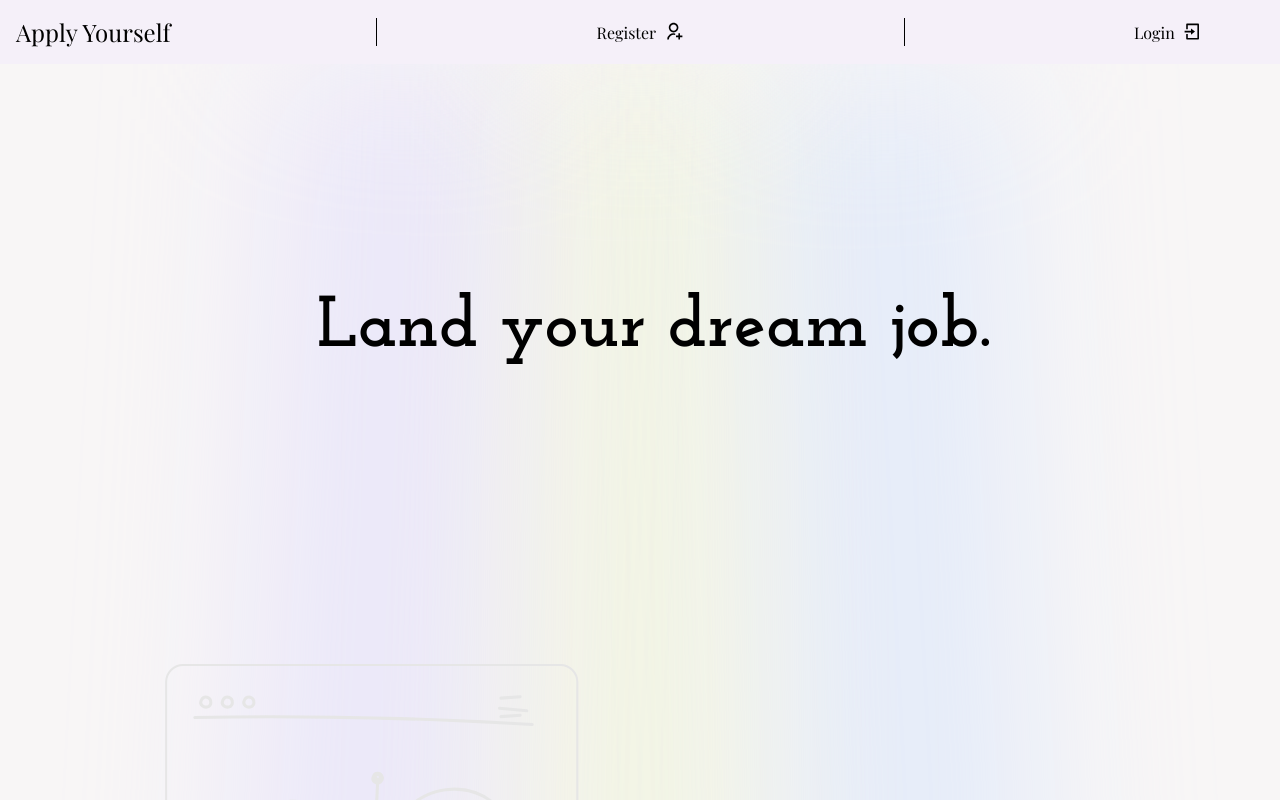
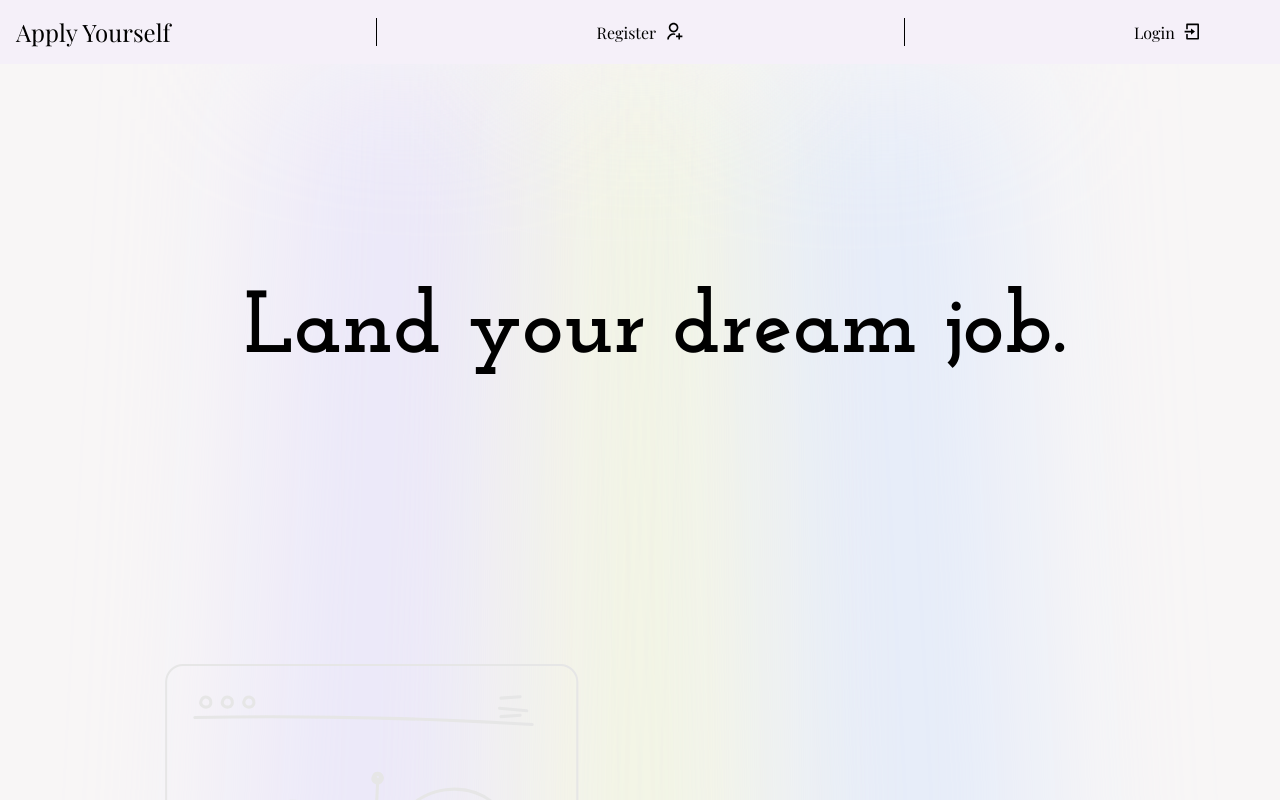
Before and after one commit to a-stepanian/apply-yourself-client, a React (Create React App) app: page / in a window 1280 px wide. Shown: the top 800 px of the page. Built offline with nearby package versions, Linux system fonts and the light colour scheme; no server answers; a web font is replaced by a local one.

Commit message:
add styling, some client side form validations/links and error component

```diff
--- a/src/pages/HeroPage.js
+++ b/src/pages/HeroPage.js
@@ -1,9 +1,11 @@
-import React, { useEffect } from "react";
+import React, { useEffect, useContext } from "react";
 import styled from "styled-components";
 import LineDesign from "../components/LineDesign";
 import { Link } from "react-router-dom";
+import AuthContext from "../context/AuthContext";
 
 const HeroPage = () => {
+  const { loggedIn } = useContext(AuthContext);
   useEffect(() => {
     const dots = document.querySelectorAll(".dot");
     for (let i = 0; i < dots.length; i++) {
@@ -39,18 +41,27 @@ const HeroPage = () => {
         <span className="dot">.</span>
       </h1>
       <div className="register-wrapper">
+        {loggedIn ? (
+          <Link to="/dashboard" className="register">
+            Continue to Dashboard
+          </Link>
+        ) : (
           <Link to="/register" className="register">
             Sign up for a free account
           </Link>
+        )}
       </div>
+      {!loggedIn && (
         <div className="login-wrapper">
           <p>
             Already have an account?
             <Link to="/login" className="login">
-            Login
+              Log In
             </Link>
           </p>
         </div>
+      )}
+
       <img
         className="svg"
         src="hero.svg"
@@ -93,6 +104,7 @@ const Wrapper = styled.main`
     position: relative;
     z-index: 1;
     width: 100%;
+    margin-bottom: 30vh;
   }
 
   .register {
@@ -131,7 +143,7 @@ const Wrapper = styled.main`
   /* Media Queries */
   @media (min-width: 480px) {
     h1 {
-      width: 30rem;
+      width: 100%;
       height: 4rem;
       margin: 5rem 0 3rem;
       font-size: 2.8rem;
@@ -147,10 +159,35 @@ const Wrapper = styled.main`
 
   @media (min-width: 768px) {
     h1 {
-      width: 50rem;
+      width: 100%;
       margin: 25vh 0 40vh;
       font-size: 4.5rem;
       line-height: 4.5rem;
+    }
+    .register-wrapper,
+    .login-wrapper {
+      position: absolute;
+      right: calc(50% - 20rem);
+      width: 17rem;
+      display: flex;
+      justify-content: center;
+    }
+    .register-wrapper {
+      top: 60vh;
+    }
+    .login-wrapper {
+      color: rgba(0, 0, 0, 0.5);
+      top: calc(60vh + 2.5rem);
+    }
+    .svg {
+      max-width: 60rem;
+    }
+  }
+
+  @media (min-width: 990px) {
+    h1 {
+      margin: 25vh 0 40vh;
+      font-size: 5.5rem;
     }
     .register-wrapper,
     .login-wrapper {
--- a/src/pages/LoginPage.js
+++ b/src/pages/LoginPage.js
@@ -1,7 +1,7 @@
 import React, { useState, useContext, useEffect } from "react";
+import { useNavigate, Link } from "react-router-dom";
 import AuthContext from "../context/AuthContext";
 import styled from "styled-components";
-import { useNavigate } from "react-router-dom";
 import LineDesign from "../components/LineDesign";
 
 const LoginPage = ({ isDropdownOpen, toggleDropdown }) => {
@@ -19,6 +19,7 @@ const LoginPage = ({ isDropdownOpen, toggleDropdown }) => {
     });
   };
 
+  // url variable to send create new user POST request to
   //   const url = "https://server-apply-yourself.herokuapp.com/auth/login";
   const url = "http://localhost:5000/auth/login";
 
@@ -63,16 +64,36 @@ const LoginPage = ({ isDropdownOpen, toggleDropdown }) => {
 
   return (
     <Wrapper>
-      <section>
+      <section className="form-section">
+        <div className="image-wrapper">
+          <img
+            src="newaccount.svg"
+            alt="Ambitious job seeker creating a new Apply Yourself account."
+          />
+        </div>
+        <div className="image-wrapper">
+          <img
+            src="newaccount2.svg"
+            alt="Ambitious job seeker creating a new Apply Yourself account."
+          />
+        </div>
         <LineDesign />
         <h4>Log In To Your Account</h4>
+        <div className="register-wrapper">
+          <p>
+            Don't have an account?
+            <Link to="/register" className="register">
+              Sign Up
+            </Link>
+          </p>
+        </div>
         <form onSubmit={handleSubmit}>
           <div className="form-input">
             <label className="label" htmlFor="username">
               Username
             </label>
             <input
-              autoComplete="false"
+              required
               type="text"
               id="username"
               value={form.username}
@@ -84,7 +105,7 @@ const LoginPage = ({ isDropdownOpen, toggleDropdown }) => {
               Password
             </label>
             <input
-              autoComplete="false"
+              required
               type="password"
               id="password"
               value={form.password}
@@ -99,31 +120,52 @@ const LoginPage = ({ isDropdownOpen, toggleDropdown }) => {
 };
 
 const Wrapper = styled.main`
+  height: 50rem;
   display: flex;
   flex-direction: column;
   align-items: center;
-  overflow-x: hidden;
-  section {
+  overflow: hidden;
+  .form-section {
     position: relative;
     width: 100%;
     display: flex;
     flex-direction: column;
     align-items: center;
+    .image-wrapper {
+      display: none;
+    }
   }
   h4 {
+    z-index: 1;
+    position: relative;
     margin: 5rem 1rem 1rem;
     font-weight: 500;
     font-size: 2.4rem;
     text-align: center;
   }
+  .register-wrapper {
+    position: relative;
+    z-index: 1;
+    margin-top: 1rem;
+    margin-bottom: 2rem;
+    p {
+      font-size: 0.8rem;
+      font-weight: 900;
+    }
+    .register {
+      margin-left: 0.5rem;
+    }
+  }
   form {
     z-index: 1;
+    background-color: rgba(255, 255, 255, 0.6);
+    box-shadow: 3px 3px 10px rgb(0, 0, 0, 0.2);
+    border-radius: 3px;
     position: relative;
     width: 100%;
-    max-width: 16rem;
-    margin: 1rem;
-    padding: 2rem 0;
-    border-top: 1px solid var(--beige2);
+    max-width: 20rem;
+    margin: 1rem 1rem 5rem;
+    padding: 2rem;
     .form-input {
       margin-bottom: 1rem;
       display: flex;
@@ -137,11 +179,10 @@ const Wrapper = styled.main`
     .label {
       font-weight: 500;
     }
-
     button {
       color: black;
       width: 100%;
-      margin: 2rem 0 6rem;
+      margin: 1rem 0;
       padding: 1rem;
       border: 2px solid rgba(0, 0, 0, 0.3);
       border-radius: 2px;
@@ -155,6 +196,49 @@ const Wrapper = styled.main`
       }
     }
   }
+
+  @media (min-width: 768px) {
+    .form-section {
+      .image-wrapper {
+        display: block;
+        position: absolute;
+        &:nth-of-type(1) {
+          top: calc(50% + 5rem);
+          opacity: 0.5;
+          width: calc(40% - 7rem);
+          left: 0;
+        }
+        &:nth-of-type(2) {
+          top: calc(50% - 5rem);
+          opacity: 0.6;
+          width: calc(40% - 5rem);
+          right: 0;
+        }
+        img {
+          width: 100%;
+        }
+      }
+    }
+  }
+
+  @media (min-width: 1200px) {
+    .form-section {
+      .image-wrapper {
+        &:nth-of-type(1) {
+          top: calc(50% - 5rem);
+          opacity: 0.2;
+          width: calc(60% - 7rem);
+          left: 0;
+        }
+        &:nth-of-type(2) {
+          top: calc(50% - 10rem);
+          opacity: 0.3;
+          width: calc(60% - 5rem);
+          right: 0;
+        }
+      }
+    }
+  }
 `;
 
 export default LoginPage;
--- a/src/pages/NewAppPage.js
+++ b/src/pages/NewAppPage.js
@@ -1,9 +1,9 @@
 import React, { useState } from "react";
+import { useNavigate } from "react-router-dom";
 import styled from "styled-components";
-import { useNavigate } from "react-router-dom";
 import LineDesign from "../components/LineDesign";
 
-const NewAppPage = ({ isDropdownOpen, toggleDropdown, user }) => {
+const NewAppPage = ({ isDropdownOpen, toggleDropdown }) => {
   const [form, setForm] = useState({
     company: "",
     position: "",
@@ -69,18 +69,17 @@ const NewAppPage = ({ isDropdownOpen, toggleDropdown, user }) => {
 
   return (
     <Wrapper>
-      <header className="img-container">
+      <section className="form-section">
+        <div className="image-wrapper">
           <img
-          className="clipboard-img"
-          src="/create.jpg"
-          alt="A job application form is next to a pen and laptop"
+            src="/newapp.svg"
+            alt="Ambitious job seeker creating a new Apply Yourself account."
           />
-      </header>
-      <section>
+        </div>
         <LineDesign />
+        <div className="form-wrapper">
+          <h4>Add Application</h4>
           <form onSubmit={handleSubmit}>
-          <div className="top-half-of-form">
-            <h4>Position Details</h4>
             <div className="form-input">
               <label className="label" htmlFor="company">
                 Company
@@ -125,9 +124,6 @@ const NewAppPage = ({ isDropdownOpen, toggleDropdown, user }) => {
                 onChange={(e) => updateForm({ location: e.target.value })}
               />
             </div>
-          </div>
-          <div className="bottom-half-of-form">
-            <h4 className="app-h4">Application Details</h4>
             <div className="date-and-status">
               <div className="date-input">
                 <label className="label" htmlFor="applied">
@@ -192,55 +188,47 @@ const NewAppPage = ({ isDropdownOpen, toggleDropdown, user }) => {
               />
             </div>
             <button type="submit">Add New Job</button>
+          </form>
         </div>
-        </form>
       </section>
     </Wrapper>
   );
 };
 
-const Wrapper = styled.section`
+const Wrapper = styled.main`
   display: flex;
   flex-direction: column;
   align-items: center;
-  overflow-x: hidden;
-  .img-container {
-    width: 100%;
-    height: 10rem;
-    .clipboard-img {
-      object-fit: cover;
-      width: 100%;
-      height: 10rem;
-    }
-  }
-
-  section {
+  overflow: hidden;
+  .form-section {
     position: relative;
     width: 100%;
     display: flex;
     flex-direction: column;
     align-items: center;
+    .image-wrapper {
+      display: none;
+    }
+  }
+  h4 {
+    z-index: 1;
+    position: relative;
+    margin: 5rem 1rem 1rem;
+    font-weight: 500;
+    font-size: 2.4rem;
+    text-align: center;
   }
   form {
     z-index: 1;
+    background-color: rgba(255, 255, 255, 0.6);
+    box-shadow: 3px 3px 10px rgb(0, 0, 0, 0.2);
+    border-radius: 3px;
     position: relative;
     width: 100%;
-    margin: 1rem;
-    padding: 1rem;
-    max-width: 30rem;
-    h4 {
-      margin: 3rem 0 1rem;
-      padding-bottom: 1rem;
-      border-bottom: 1px solid var(--beige2);
-      font-weight: 500;
-      font-size: 2rem;
-      text-align: center;
-    }
-    .app-h4 {
-      margin-top: 5rem;
-    }
-    .form-input,
-    .date-input {
+    max-width: 20rem;
+    margin: 1rem 1rem 5rem;
+    padding: 2rem;
+    .form-input {
       margin-bottom: 1rem;
       display: flex;
       flex-direction: column;
@@ -250,43 +238,13 @@ const Wrapper = styled.section`
         border-radius: 1px;
       }
     }
-    .date-input {
-      margin-bottom: 1rem;
-      input {
-        background-color: white;
-        padding: 0.2rem;
-        width: 8.5rem;
-        font-size: 1rem;
-        font-family: "Playfair Display", serif;
-      }
-    }
-    .date-and-status {
-      display: flex;
-      flex-direction: column;
-      justify-content: space-between;
-    }
     .label {
-      font-weight: 700;
-    }
-    .radio-buttons {
-      background-color: white;
-      border: 1px solid rgba(0, 0, 0, 0.6);
-      border-radius: 1px;
-      padding: 0.3rem;
-      display: flex;
-      justify-content: space-around;
-    }
-    .button-wrapper {
-      margin: 0 0.5rem;
-    }
-    textarea {
-      border-radius: 2px;
-      padding: 0.3rem;
+      font-weight: 500;
     }
     button {
       color: black;
       width: 100%;
-      margin: 4rem 0;
+      margin: 1rem 0;
       padding: 1rem;
       border: 2px solid rgba(0, 0, 0, 0.3);
       border-radius: 2px;
@@ -301,38 +259,37 @@ const Wrapper = styled.section`
     }
   }
 
-  @media (min-width: 480px) {
-    form {
-      .date-and-status {
+  @media (min-width: 768px) {
+    .form-section {
       flex-direction: row;
+      .image-wrapper {
+        display: block;
+        top: calc(50% + 5rem);
+        opacity: 0.5;
+        width: 50%;
+        left: 5rem;
+        img {
+          width: 100%;
+        }
       }
     }
   }
 
-  @media (min-width: 990px) {
-    form {
-      width: 100%;
-      max-width: 100%;
-      display: flex;
-      justify-content: center;
-      .top-half-of-form,
-      .bottom-half-of-form {
-        width: 27rem;
+  @media (min-width: 1200px) {
+    .form-section {
+      .image-wrapper {
+        &:nth-of-type(1) {
+          top: calc(50% - 5rem);
+          opacity: 0.2;
+          width: calc(60% - 7rem);
+          left: 0;
         }
-      .top-half-of-form {
-        margin-right: 4rem;
+        &:nth-of-type(2) {
+          top: calc(50% - 10rem);
+          opacity: 0.3;
+          width: calc(60% - 5rem);
+          right: 0;
         }
-      h4 {
-        margin: 0 0 1rem;
-        padding-bottom: 0;
-        font-weight: 500;
-        font-size: 1rem;
-      }
-      .app-h4 {
-        margin-top: 0;
-      }
-      button {
-        margin: 0;
       }
     }
   }
--- a/src/pages/RegisterPage.js
+++ b/src/pages/RegisterPage.js
@@ -1,5 +1,5 @@
 import React, { useState, useContext, useEffect } from "react";
-import { useNavigate } from "react-router-dom";
+import { useNavigate, Link } from "react-router-dom";
 import AuthContext from "../context/AuthContext";
 import styled from "styled-components";
 import LineDesign from "../components/LineDesign";
@@ -70,6 +70,7 @@ const RegisterPage = ({ isDropdownOpen, toggleDropdown }) => {
   // redirect user upon successful login
   useEffect(() => {
     if (loggedIn) navigate("/applications");
+    // eslint-disable-next-line
   }, [loggedIn]);
 
   return (
@@ -89,12 +90,22 @@ const RegisterPage = ({ isDropdownOpen, toggleDropdown }) => {
         </div>
         <LineDesign />
         <h4>Create An Account</h4>
+        <div className="login-wrapper">
+          <p>
+            Already have an account?
+            <Link to="/login" className="login">
+              Log In
+            </Link>
+          </p>
+        </div>
         <form onSubmit={handleSubmit}>
           <div className="form-input">
             <label className="label" htmlFor="username">
               Username
             </label>
             <input
+              autoComplete="off"
+              required
               type="text"
               id="username"
               value={form.username}
@@ -106,6 +117,8 @@ const RegisterPage = ({ isDropdownOpen, toggleDropdown }) => {
               Email
             </label>
             <input
+              autoComplete="off"
+              required
               type="email"
               id="email"
               value={form.email}
@@ -118,6 +131,7 @@ const RegisterPage = ({ isDropdownOpen, toggleDropdown }) => {
             </label>
             <input
               autoComplete="off"
+              required
               type="password"
               id="password"
               value={form.password}
@@ -129,6 +143,7 @@ const RegisterPage = ({ isDropdownOpen, toggleDropdown }) => {
               Confirm Password
             </label>
             <input
+              required
               autoComplete="off"
               type="password"
               id="passwordVerify"
@@ -144,6 +159,7 @@ const RegisterPage = ({ isDropdownOpen, toggleDropdown }) => {
 };
 
 const Wrapper = styled.main`
+  height: 50rem;
   display: flex;
   flex-direction: column;
   align-items: center;
@@ -165,6 +181,19 @@ const Wrapper = styled.main`
     font-weight: 500;
     font-size: 2.4rem;
     text-align: center;
+  }
+  .login-wrapper {
+    position: relative;
+    z-index: 1;
+    margin-top: 1rem;
+    margin-bottom: 2rem;
+    p {
+      font-size: 0.8rem;
+      font-weight: 900;
+    }
+    .login {
+      margin-left: 0.5rem;
+    }
   }
   form {
     z-index: 1;
@@ -213,7 +242,7 @@ const Wrapper = styled.main`
         display: block;
         position: absolute;
         &:nth-of-type(1) {
-          top: calc(50% - -5rem);
+          top: calc(50% + 5rem);
           opacity: 0.5;
           width: calc(40% - 7rem);
           left: 0;
```
Also changed, not shown: src/components/Error.js (added, +12 -0 lines), public/newapp.svg (added). Lines whose indentation alone changed are shown as unchanged.
